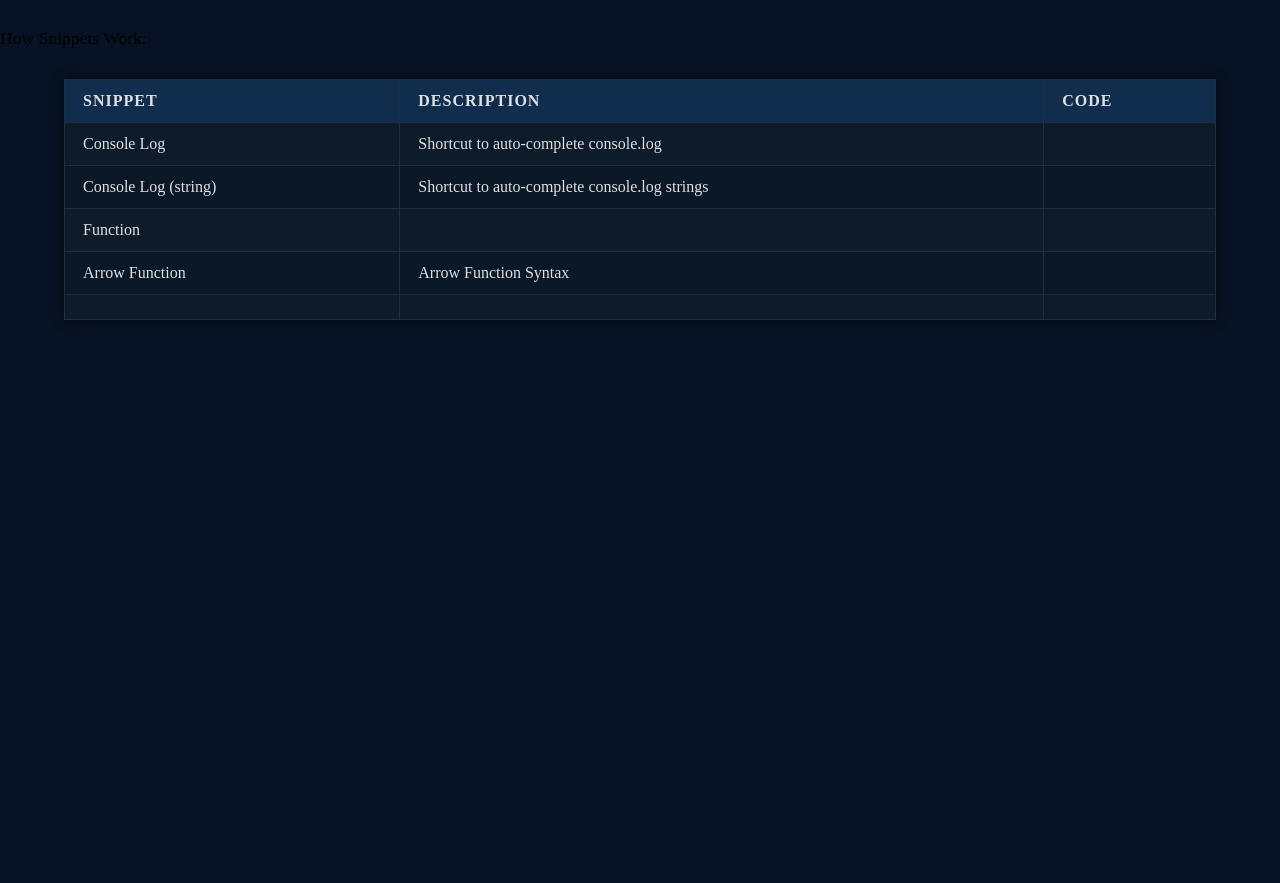
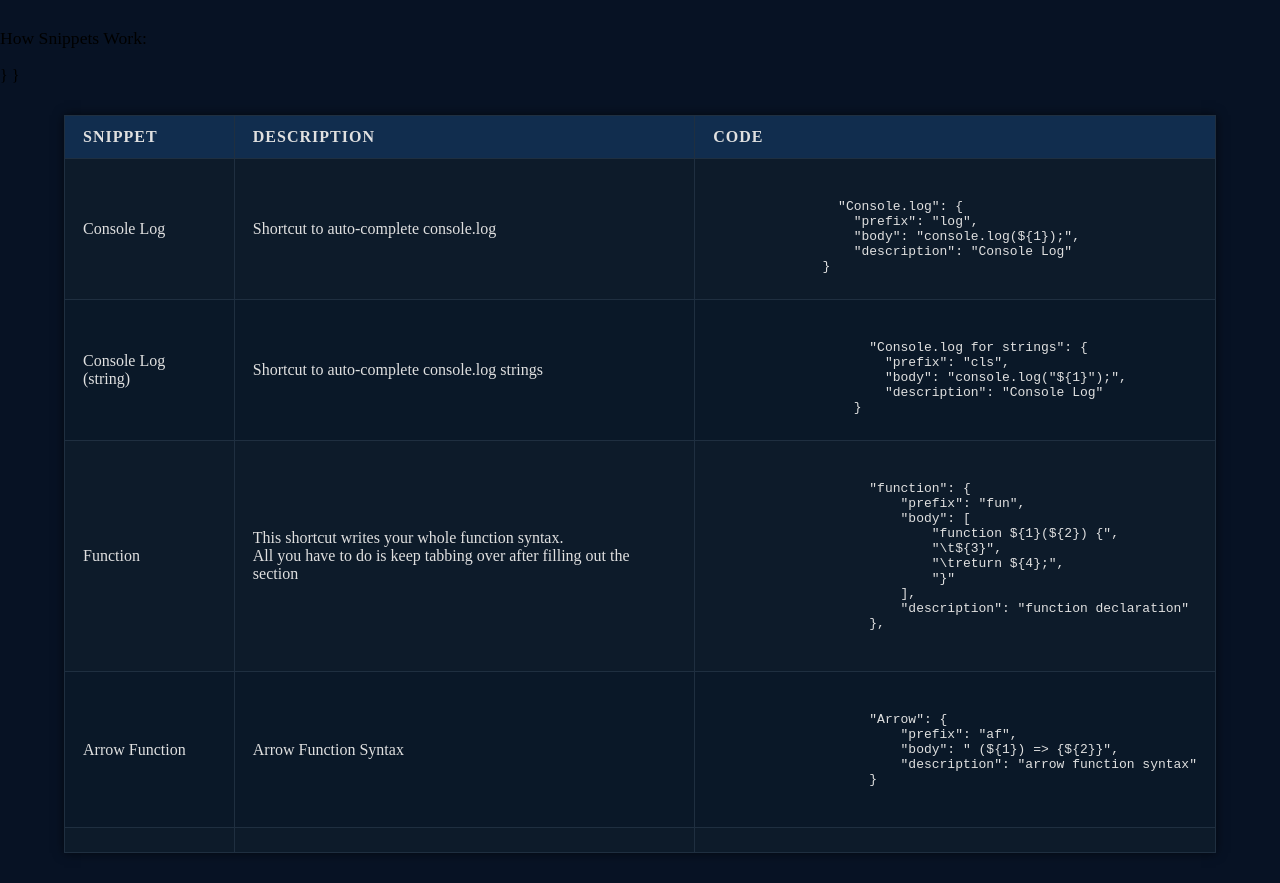
Before and after one commit to eshankman/Resources_Page, a plain HTML site: page VS Code/vs_code.html in a window 1280 px wide. Shown: the part 1182-2065 px from the top of the page. Before the commit the page ends 1532 px from the top, so only its background shows below. Drawn offline with Linux system fonts and the light colour scheme.

```diff
--- a/VS Code/vs_code.css
+++ b/VS Code/vs_code.css
@@ -85,7 +85,6 @@
 /* This will highlight the row */
   .table tr:hover {
     background-color: hsl(216, 41%, 18%);
-    font-weight: bold;
   }
 
   a {
--- a/VS Code/vs_code.html
+++ b/VS Code/vs_code.html
@@ -158,22 +158,51 @@
              <tr>
                <td>Console Log</td>
                <td>Shortcut to auto-complete console.log</td>
-               <td></td>
+               <td><pre><code>
+                &quot;Console.log&quot;: {
+                  &quot;prefix&quot;: &quot;log&quot;,
+                  &quot;body&quot;: &quot;console.log(${1});&quot;,
+                  &quot;description&quot;: &quot;Console Log&quot;
+              }</code></pre></td>
+              }</code></pre></td>
             </tr>
             <tr>
                 <td>Console Log (string)</td>
                 <td>Shortcut to auto-complete console.log strings</td>
-                <td></td>
+                <td><pre><code>
+                    &quot;Console.log for strings&quot;: {
+                      &quot;prefix&quot;: &quot;cls&quot;,
+                      &quot;body&quot;: &quot;console.log(&quot;${1}&quot;);&quot;,
+                      &quot;description&quot;: &quot;Console Log&quot;
+                  }</code></pre></td>
+                  }</code></pre></td>
              </tr>
              <tr>
                 <td>Function</td>
-                <td></td>
-                <td></td>
+                <td>This shortcut writes your whole function syntax.<br>All you have to do is keep tabbing over after filling out the section</br></td>
+                <td><pre><code>
+                    &quot;function&quot;: {
+                        &quot;prefix&quot;: &quot;fun&quot;,
+                        &quot;body&quot;: [
+                            &quot;function ${1}(${2}) {&quot;,
+                            &quot;\t${3}&quot;,
+                            &quot;\treturn ${4};&quot;,
+                            &quot;}&quot;
+                        ],
+                        &quot;description&quot;: &quot;function declaration&quot;
+                    },
+                </code></pre></td>
              </tr>
              <tr>
                 <td>Arrow Function</td>
                 <td>Arrow Function Syntax</td>
-                <td></td>
+                <td><pre><code>
+                    &quot;Arrow&quot;: {
+                        &quot;prefix&quot;: &quot;af&quot;,
+                        &quot;body&quot;: &quot; (${1}) => {${2}}&quot;,
+                        &quot;description&quot;: &quot;arrow function syntax&quot;
+                    }
+                </code></pre></td>
              </tr>
              <tr>
                 <td></td>
```
Also changed, not shown: YouTube/youtube.html (+7 -0 lines), index.html (+2 -2 lines), documentation/documentation.css (added), documentation/documentation.html (added), documentation/documentation.js (added).
